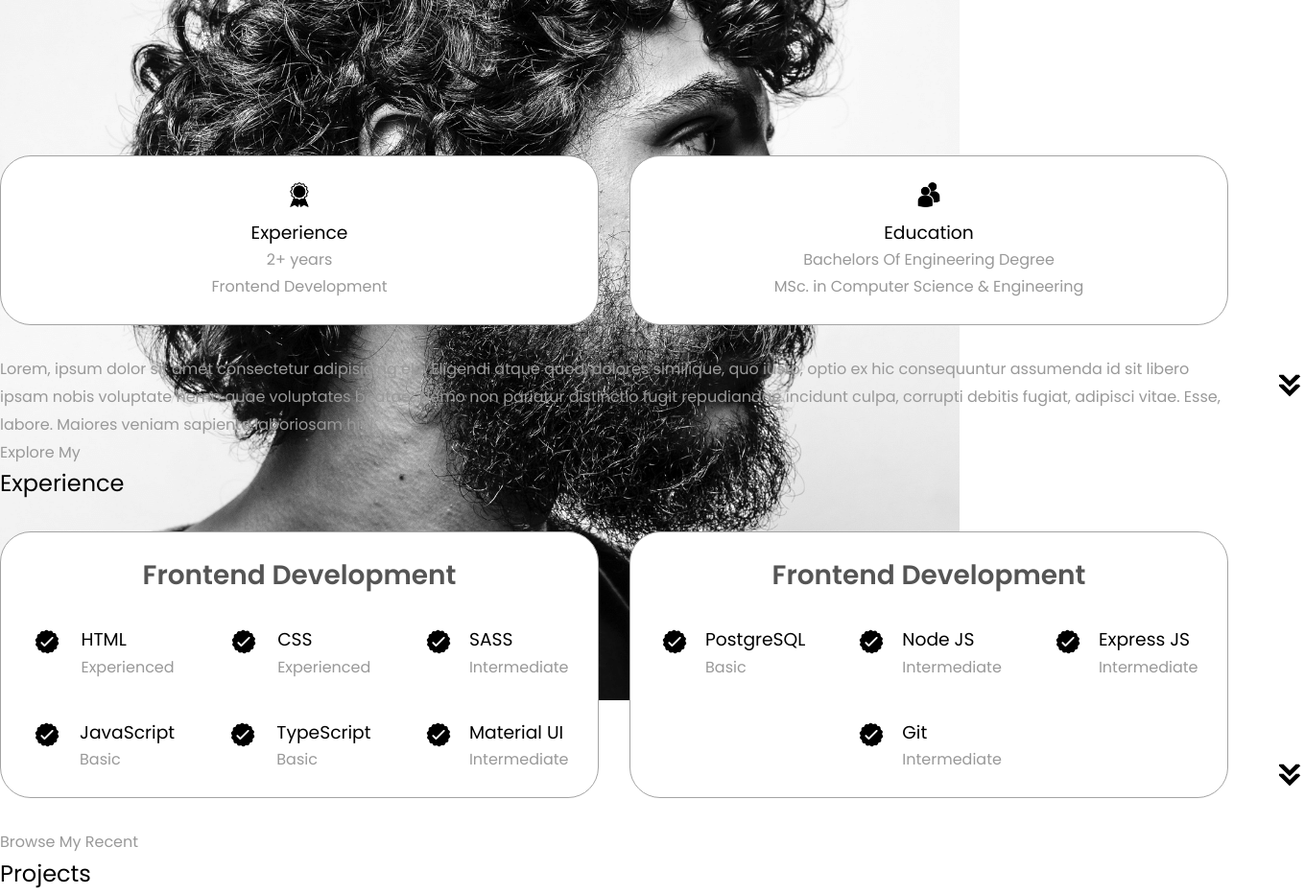
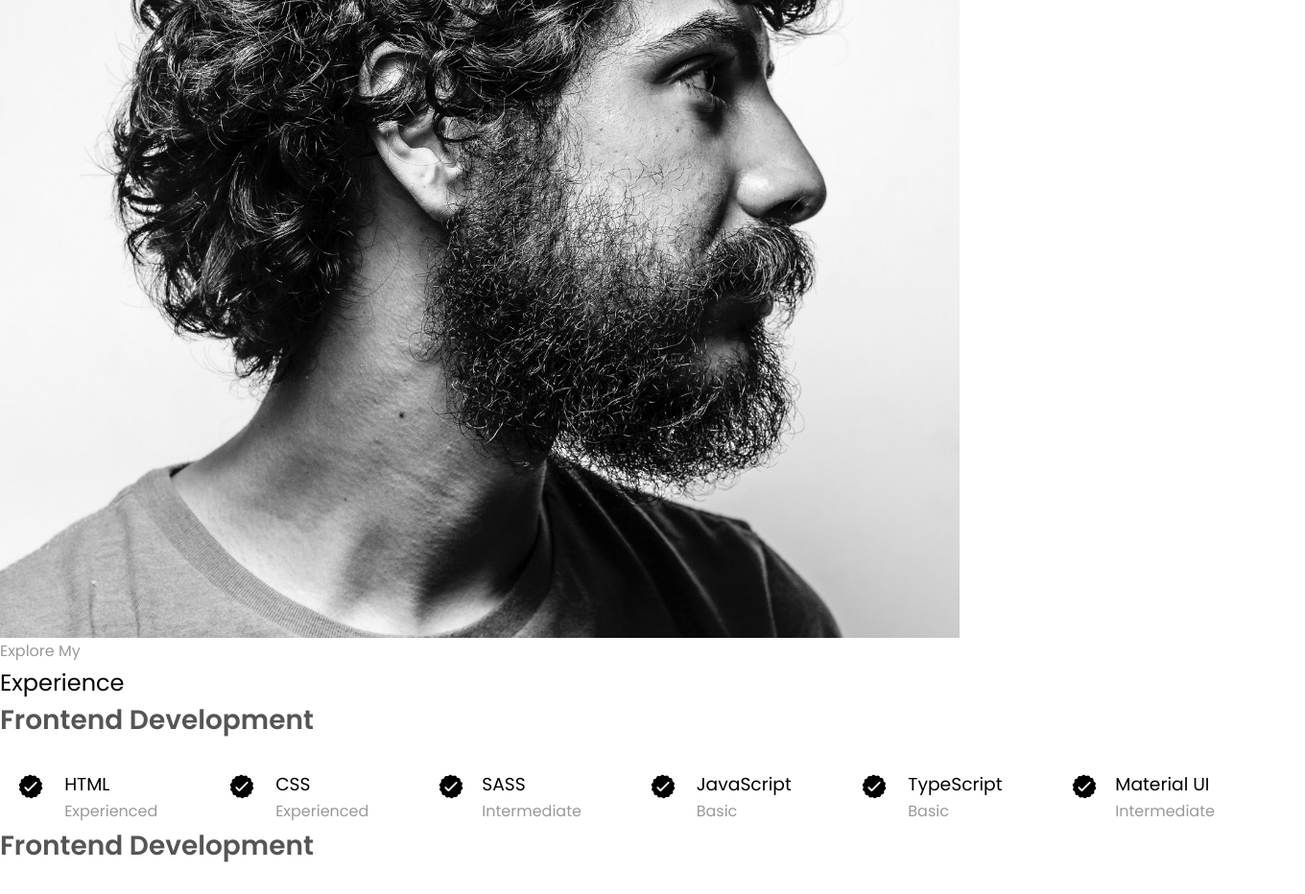
Before and after one commit to Anthai87/personal-portfolio, a plain HTML site: page index.html in a window 1280 px wide. Shown: the part 1640-2572 px from the top of the page at 96% size, 1360 px wide, since content can reach past the window. Drawn offline with Linux system fonts and the light colour scheme.

Commit message:
new about section

```diff
--- a/index.html
+++ b/index.html
@@ -12,13 +12,27 @@
       <div class="navbar-brand"><span>A</span>nthony Haidari</div>
       <div>
         <ul class="nav-links">
-          <li class="nav-item"><a href="#home" class="nav-link"><span>Home</span></a></li>
-          <li class="nav-item"><a href="#about" class="nav-link"><span>About</span></a></li>
-          <li class="nav-item"><a href="#resume" class="nav-link"><span>Resume</span></a></li>
-          <li class="nav-item"><a href="#services" class="nav-link"><span>Services</span></a></li>
-          <li class="nav-item"><a href="#projects" class="nav-link"><span>Projects</span></a></li>
-          <li class="nav-item"><a href="#myblog" class="nav-link"><span>My Blog</span></a></li>
-          <li class="nav-item"><a href="#contact" class="nav-link"><span>Contact</span></a></li>
+          <li class="nav-item">
+            <a href="#home" class="nav-link"><span>Home</span></a>
+          </li>
+          <li class="nav-item">
+            <a href="#about" class="nav-link"><span>About</span></a>
+          </li>
+          <li class="nav-item">
+            <a href="#resume" class="nav-link"><span>Resume</span></a>
+          </li>
+          <li class="nav-item">
+            <a href="#services" class="nav-link"><span>Services</span></a>
+          </li>
+          <li class="nav-item">
+            <a href="#projects" class="nav-link"><span>Projects</span></a>
+          </li>
+          <li class="nav-item">
+            <a href="#myblog" class="nav-link"><span>My Blog</span></a>
+          </li>
+          <li class="nav-item">
+            <a href="#contact" class="nav-link"><span>Contact</span></a>
+          </li>
         </ul>
       </div>
     </nav>
@@ -31,102 +45,85 @@
           <span></span>
         </div>
         <div class="menu-links">
-          <li class="nav-item"><a href="#about" onclick="toggleMenu()" class="nav-link">About</a></li>
-          <li class="nav-item"><a href="#experience" onclick="toggleMenu()" class="nav-link">Experience</a></li>
-          <li class="nav-item"><a href="#projects" onclick="toggleMenu()" class="nav-link">Projects</a></li>
-          <li class="nav-item"><a href="#contact" onclick="toggleMenu()" class="nav-link">Contact</a></li>
+          <li class="nav-item">
+            <a href="#about" onclick="toggleMenu()" class="nav-link">About</a>
+          </li>
+          <li class="nav-item">
+            <a href="#experience" onclick="toggleMenu()" class="nav-link"
+              >Experience</a
+            >
+          </li>
+          <li class="nav-item">
+            <a href="#projects" onclick="toggleMenu()" class="nav-link"
+              >Projects</a
+            >
+          </li>
+          <li class="nav-item">
+            <a href="#contact" onclick="toggleMenu()" class="nav-link"
+              >Contact</a
+            >
+          </li>
         </div>
       </div>
     </nav>
 
-    <section class="hero-wrap" id="profile" style="height: 1209px;">
+    <section class="hero-wrap" id="profile" style="height: 1209px">
       <div class="overlay"></div>
       <div class="container">
-        <div class="row no-gutters slider-text js-fullheight justify-content-center align-items-center" style="height: 1209px;">
+        <div
+          class="row no-gutters slider-text js-fullheight justify-content-center align-items-center"
+          style="height: 1209px"
+        >
           <div class="animate">
             <div class="col animate align-items-center">
-              <div class="text text-center"><span>Hey! I amd</span>
+              <div class="text text-center">
+                <span>Hey! I am</span>
                 <h1>Anthony Haidari</h1>
                 <h2>
-                  I'm Software
-                  <span class="txt-rotate">
-                    <span class="wrap">
-                      Engineer
-                    </span>
-                  </span>
+                  I'm a
+                  <span
+                    class="txt-rotate"
+                    data-period="2000"
+                    data-rotate='[ "Web Designer.", "Developer.", "Photographer.", "Marketer.", "Blogger" ]'
+                    ><span class="wrap">Developer</span></span
+                  >
                 </h2>
               </div>
             </div>
           </div>
         </div>
         <div class="mouse">
-          <a href="#" class="mouse-icon">
+          <a href="#about" class="mouse-icon">
             <div class="mouse-wheel">
-              <span class="ion-ios-arrow-round-down"></span>
+              <img
+                src="./assets/arrow.png"
+                alt="arrow down"
+                style="width: 35px; height: 35px"
+              />
             </div>
           </a>
         </div>
       </div>
-
     </section>
 
-    <section id="about">
-      <p class="section__text__p1">Get To Know More</p>
-      <h1 class="title">About Me</h1>
-      <div class="section-container">
-        <div class="section__pic-container">
-          <img
-            src="./assets/about-pic.png"
-            alt="about me picture"
-            class="about-pic"
-          />
-        </div>
-        <div class="about-details-container">
-          <div class="about-containers">
-            <div class="details-container">
-              <img
-                src="./assets/experience.png"
-                alt="experience icon"
-                class="icon"
-              />
-              <h3>Experience</h3>
-              <p>
-                2+ years <br />
-                Frontend Development
-              </p>
-            </div>
-            <div class="details-container">
-              <img
-                src="./assets/education.png"
-                alt="education icon"
-                class="icon"
-              />
-              <h3>Education</h3>
-              <p>
-                Bachelors Of Engineering Degree <br />
-                MSc. in Computer Science & Engineering
-              </p>
-            </div>
-          </div>
-          <div class="text-container">
-            Lorem, ipsum dolor sit amet consectetur adipisicing elit. Eligendi
-            atque quod, dolores similique, quo iusto, optio ex hic consequuntur
-            assumenda id sit libero ipsam nobis voluptate nemo quae voluptates
-            beatae! Nemo non pariatur distinctio fugit repudiandae incidunt
-            culpa, corrupti debitis fugiat, adipisci vitae. Esse, labore.
-            Maiores veniam sapiente laboriosam hic!
+    <section
+      id="about-section"
+      class="ftco-about ftco-section img ftco-no-pt ftco-no-pb"
+    >
+      <div class="container">
+        <div class="row d-flex no-gutters">
+          <div class="d-flex">
+            <div class="img-about img d-flex align-items-stretch">
+              <div class="overlay"></div>
+              <div class="img d-flex align-self-stretch align-items-center">
+                <img src="assets/about-pic.png" alt="about pic" />
               </div>
             </div>
           </div>
-      <img
-        src="./assets/arrow.png"
-        alt="arrow icon"
-        class="icon arrow"
-        onclick="location.href='./#experience'"
-      />
+        </div>
+      </div>
     </section>
 
-  </section>
     <section id="experience">
       <p class="section__text__p1">Explore My</p>
       <h1 class="title">Experience</h1>
@@ -381,10 +378,14 @@
           </ul>
         </div>
       </nav>
-    <p>Copyright &#169; <script>document.write(new Date().getFullYear());</script> Anthony Haidari. All Rights Reserved.</p>
+      <p>
+        Copyright &#169;
+        <script>
+          document.write(new Date().getFullYear());
+        </script>
+        Anthony Haidari. All Rights Reserved.
+      </p>
     </footer>
-
-
 
     <script src="script.js"></script>
   </body>
--- a/style.css
+++ b/style.css
@@ -43,6 +43,17 @@ h5,
 
 li {
   display: list-item;
+}
+section {
+  display: block;
+}
+
+.container {
+  width: 100%;
+  padding-right: 15px;
+  padding-left: 15px;
+  margin-right: auto;
+  margin-left: auto;
 }
 
 /* NAV */
@@ -221,13 +232,6 @@ li {
 /* PROFILE SECTION */
 section {
   display: block;
-}
-.container {
-  width: 100%;
-  padding-right: 15px;
-  padding-left: 15px;
-  margin-right: auto;
-  margin-left: auto;
 }
 
 .hero-wrap {
@@ -444,55 +448,24 @@ section {
 
 /* ABOUT SECTION */
 
-#about {
-  position: relative;
+.img {
+  background-size: cover;
+  background-repeat: no-repeat;
+  background-position: center center;
 }
 
-.about-containers {
-  gap: 2rem;
-  margin-bottom: 2rem;
-  margin-top: 2rem;
+.row {
+  flex-wrap: wrap;
 }
 
-.about-details-container {
-  justify-content: center;
-  flex-direction: column;
+.d-flex {
+  display: flex !important;
 }
 
-.about-containers,
-.about-details-container {
-  display: flex;
-}
-
-.about-pic {
-  border-radius: 2rem;
-}
-
-.arrow {
-  position: absolute;
-  right: -5rem;
-  bottom: 2.5rem;
-}
-
-.details-container {
-  padding: 1.5rem;
-  flex: 1;
-  background: white;
-  border-radius: 2rem;
-  border: rgb(53, 53, 53) 0.1rem solid;
-  border-color: rgb(163, 163, 163);
-  text-align: center;
-}
-
-.section-container {
-  gap: 4rem;
-  height: 80%;
-}
-
-.section__pic-container {
-  height: 400px;
-  width: 400px;
-  margin: auto 0;
+.d-flex {
+  display: -webkit-box !important;
+  display: -ms-flexbox !important;
+  display: flex !important;
 }
 
 /* EXPERIENCE SECTION */
```
Lines whose indentation alone changed are shown as unchanged.
